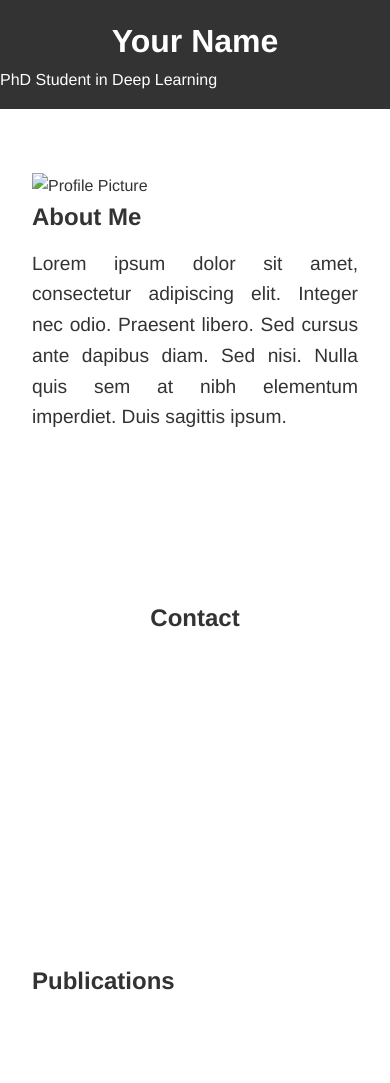
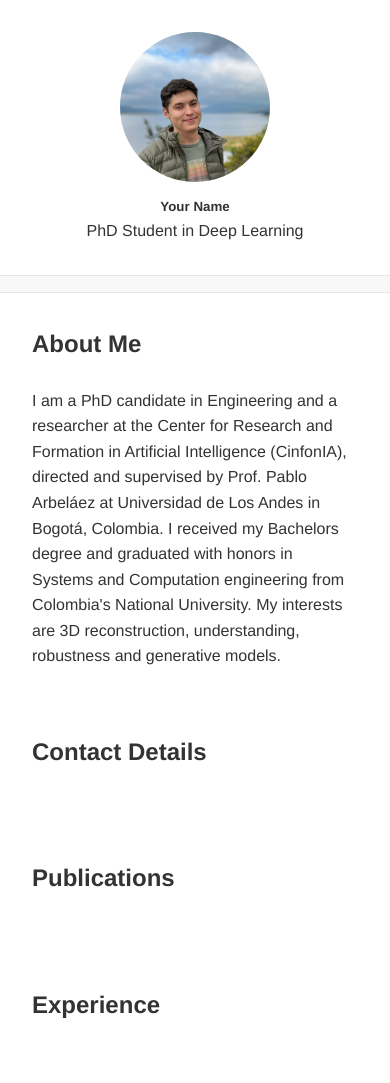
Before and after one commit to gaperezsa/curriculum, a plain HTML site: page index.html in a window 390 px wide. Shown: the top 1083 px of the page. Drawn offline with Linux system fonts and the light colour scheme.

Commit message:
picture and about me

```diff
--- a/index.html
+++ b/index.html
@@ -8,46 +8,42 @@
 </head>
 <body>
     <header>
+        <img src="./assets/images/ProfilePicture.jpg" alt="Profile Picture">
         <h1>Your Name</h1>
         <p>PhD Student in Deep Learning</p>
     </header>
 
+    <nav>
+        <!-- Navigation Links -->
+    </nav>
+
     <section id="about">
-        <img src="URL_TO_YOUR_OPENING_PICTURE" alt="Profile Picture" style="width:100%;max-width:300px;height:auto;">
         <h2>About Me</h2>
-        <p>Lorem ipsum dolor sit amet, consectetur adipiscing elit. Integer nec odio. Praesent libero. Sed cursus ante dapibus diam. Sed nisi. Nulla quis sem at nibh elementum imperdiet. Duis sagittis ipsum.</p>
+        <p>I am a PhD candidate in Engineering and a researcher at the Center for Research and Formation in Artificial Intelligence (CinfonIA), directed and supervised by Prof. Pablo Arbeláez at Universidad de Los Andes in Bogotá, Colombia. I received my Bachelors degree and graduated with honors in Systems and Computation engineering from Colombia's National University. My interests are 3D reconstruction, understanding, robustness and generative models. </p>
     </section>
 
     <section id="contact">
-        <h2>Contact</h2>
-        <a href="mailto:your.email@example.com" class="icon" style="background-image: url('URL_TO_EMAIL_LOGO');"></a>
-        <a href="YOUR_GOOGLE_SCHOLAR_LINK" class="icon" style="background-image: url('URL_TO_GOOGLE_SCHOLAR_LOGO');"></a>
-        <a href="YOUR_LINKEDIN_PROFILE" class="icon" style="background-image: url('URL_TO_LINKEDIN_LOGO');"></a>
-        <a href="https://github.com/YOUR_GITHUB_USERNAME" class="icon" style="background-image: url('URL_TO_GITHUB_LOGO');"></a>
+        <h2>Contact Details</h2>
+        <!-- Contact Details -->
     </section>
 
     <section id="publications">
         <h2>Publications</h2>
-        <!-- Add your publications here with a loop or manually -->
+        <!-- Publications List -->
+    </section>
+
+    <section id="experience">
+        <h2>Experience</h2>
+        <!-- Experience Details -->
     </section>
 
     <section id="education">
         <h2>Education</h2>
-        <!-- Add your education history here -->
-    </section>
-
-    <section id="awards">
-        <h2>Awards</h2>
-        <!-- List your awards here -->
-    </section>
-
-    <section id="experience">
-        <h2>Experience</h2>
-        <!-- Add your experience timeline here -->
+        <!-- Education History -->
     </section>
 
     <footer>
-        <p>© 2023 Your Name</p>
+        <!-- Footer Content -->
     </footer>
 </body>
 </html>
--- a/styles.css
+++ b/styles.css
@@ -1,10 +1,10 @@
-/* Reset some basic elements */
+/* Basic Reset */
 body, h1, h2, h3, p, figure, figcaption {
     margin: 0;
     padding: 0;
 }
 
-/* Apply a font similar to the example */
+/* Typography */
 body {
     font-family: 'Helvetica Neue', Helvetica, Arial, sans-serif;
     color: #333;
@@ -12,75 +12,53 @@ body {
     background-color: #fff;
 }
 
-/* Header styles */
+/* Header */
 header {
-    background-color: #333;
-    color: #fff;
-    padding: 1em 0;
+    text-align: center;
+    padding: 2em 0;
+}
+
+header img {
+    width: 150px; /* Adjust as needed */
+    border-radius: 50%; /* Circular Image */
 }
 
 header h1 {
-    text-align: center;
-    font-size: 2.5em;
+    margin-top: 0.5em;
 }
 
-/* Section styles */
+/* Sections */
 section {
-    padding: 4em 2em;
+    padding: 2em;
     max-width: 800px;
     margin: auto;
 }
 
 section h2 {
-    font-size: 2em;
-    margin-bottom: 0.5em;
+    color: #333;
+    margin-bottom: 1em;
 }
 
-/* Style the paragraphs in about section */
-#about p {
-    margin-bottom: 2em;
-    font-size: 1.2em;
-    text-align: justify;
+/* Navigation */
+nav {
+    background-color: #f8f8f8;
+    border-top: 1px solid #e7e7e7;
+    border-bottom: 1px solid #e7e7e7;
+    text-align: center;
+    padding: 0.5em 0;
 }
 
-/* Contact section styles */
-#contact {
-    display: flex;
-    justify-content: center;
-    align-items: center;
-    gap: 1em;
-}
-
-/* Example icon style */
-.icon {
-    display: inline-block;
-    width: 30px;
-    height: 30px;
-    background-size: cover;
-}
-
-/* Footer styles */
+/* Footer */
 footer {
     background-color: #333;
     color: #fff;
     text-align: center;
     padding: 1em 0;
-    position: relative;
-    bottom: 0;
-    width: 100%;
 }
 
-/* Responsive design */
+/* Responsive Design */
 @media (max-width: 768px) {
-    header h1 {
-        font-size: 2em;
-    }
-
-    section h2 {
-        font-size: 1.5em;
-    }
-
-    #contact {
-        flex-direction: column;
+    header h1, nav a, footer {
+        font-size: smaller;
     }
 }
```
Also changed, not shown: assets/images/ProfilePicture.jpg (added).
